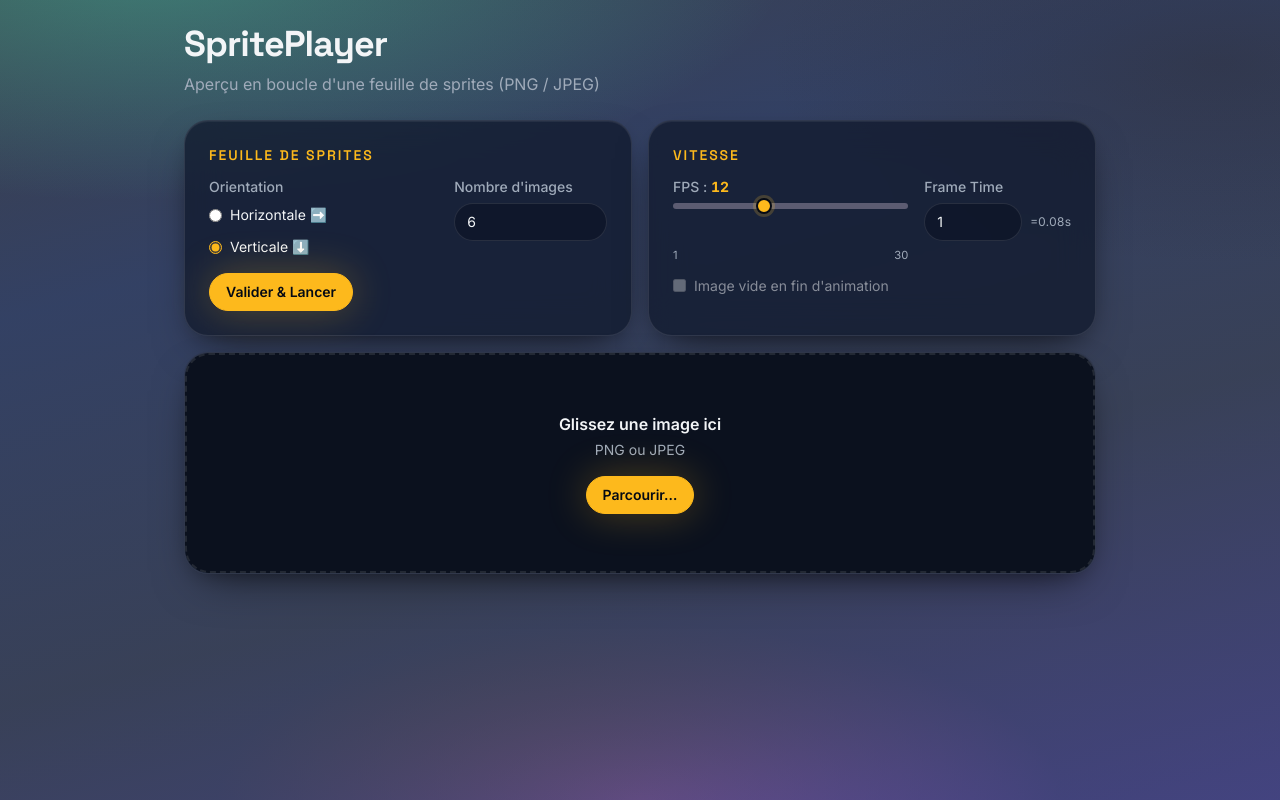
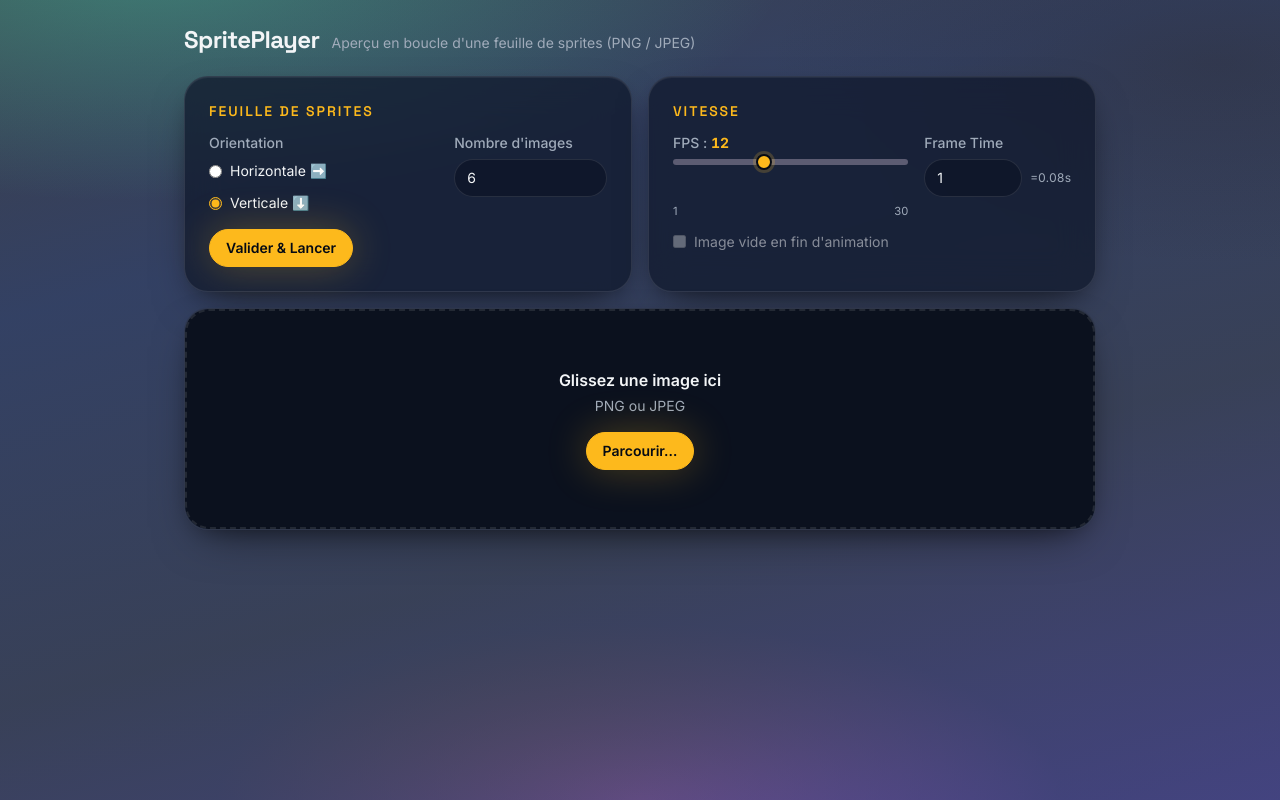
Before and after one commit to DeltaDjazz/SpritePlayer, a React (Vite) app: page / in a window 1280 px wide. Built offline with nearby package versions, Linux system fonts and the light colour scheme.

Commit message:
Compact header title and subtitle onto one line
Reduce the h1 size and place the preview description beside it to
free vertical space above the fold.

Co-authored-by: Saï Ninja <DeltaDjazz@users.noreply.github.com>

```diff
--- a/src/SpritePlayer.jsx
+++ b/src/SpritePlayer.jsx
@@ -498,11 +498,11 @@ export default function SpritePlayer() {
       role="region"
       aria-label="Lecteur de sprite sheet"
     >
-      <header className="mb-6">
-        <h1 className="font-display text-3xl font-bold tracking-tight text-foreground sm:text-4xl">
+      <header className="mb-5 flex flex-wrap items-baseline gap-x-3 gap-y-1">
+        <h1 className="font-display text-xl font-bold tracking-tight text-foreground sm:text-2xl">
           SpritePlayer
         </h1>
-        <p className="mt-2 max-w-xl text-sm text-muted-foreground sm:text-base">
+        <p className="m-0 text-sm text-muted-foreground">
           Aperçu en boucle d&apos;une feuille de sprites (PNG / JPEG)
         </p>
       </header>
```
